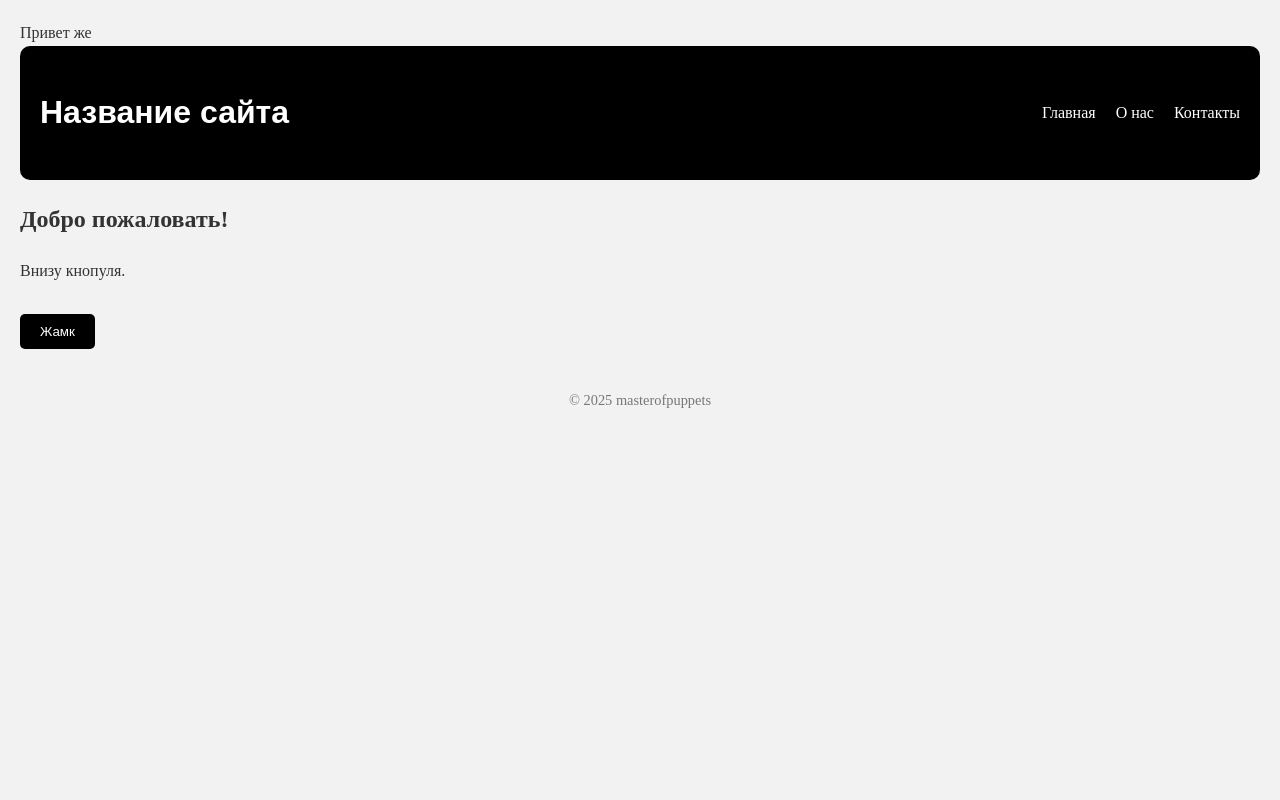
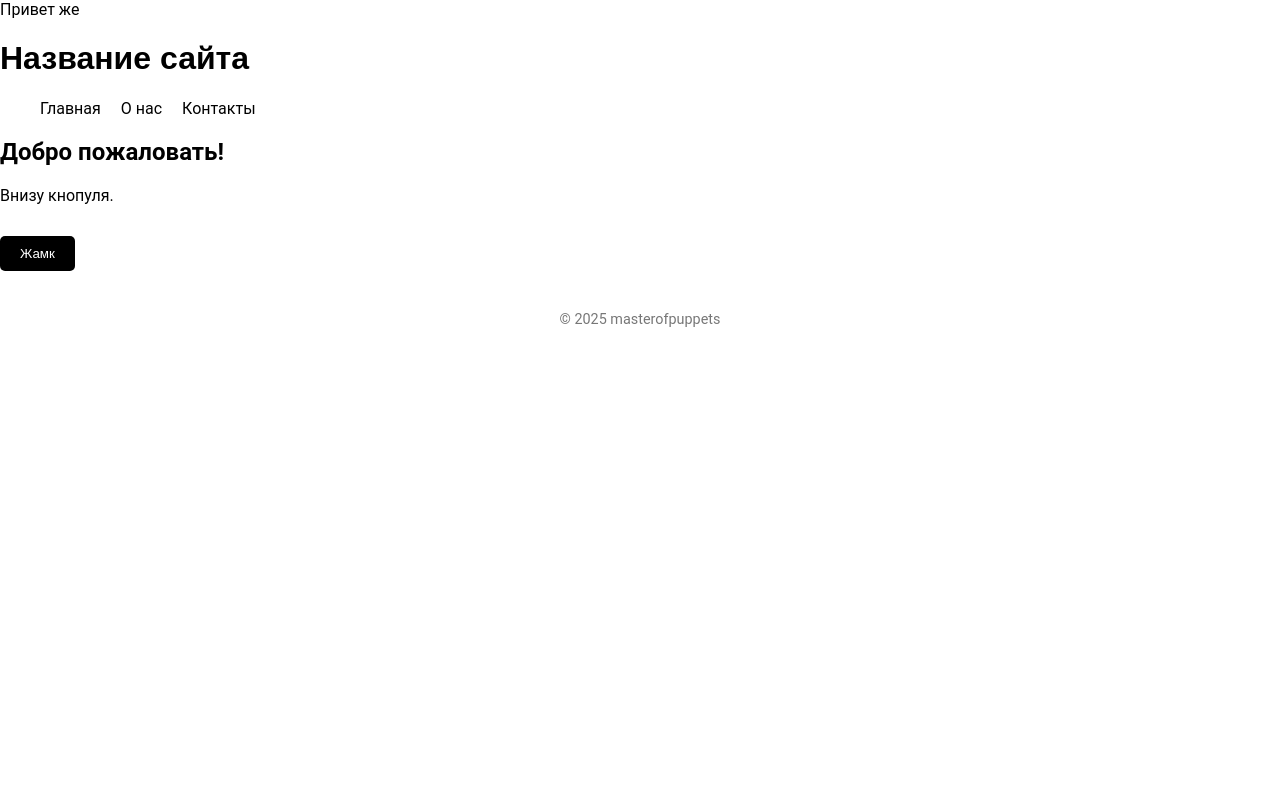
Before and after one commit to mailomdesign/first_repo, a PHP site: page / in a window 1280 px wide. Run offline with PHP 8.4, Linux system fonts and the light colour scheme; some web fonts are replaced.

Commit message:
ошибка  в css проверь

```diff
--- a/style.css
+++ b/style.css
@@ -4,15 +4,15 @@
   box-sizing: border-box;
 }
 
+
+body {
+  font-family: 'Roboto', sans-serif;
+}
+
 h1 {
   font-family: 'Pattaya', sans-serif;
 }
 
-
-body {
- body {
-  font-family: 'Inter', sans-serif;
-}
 
   background-color: #f2f2f2;
   color: #333;
```
